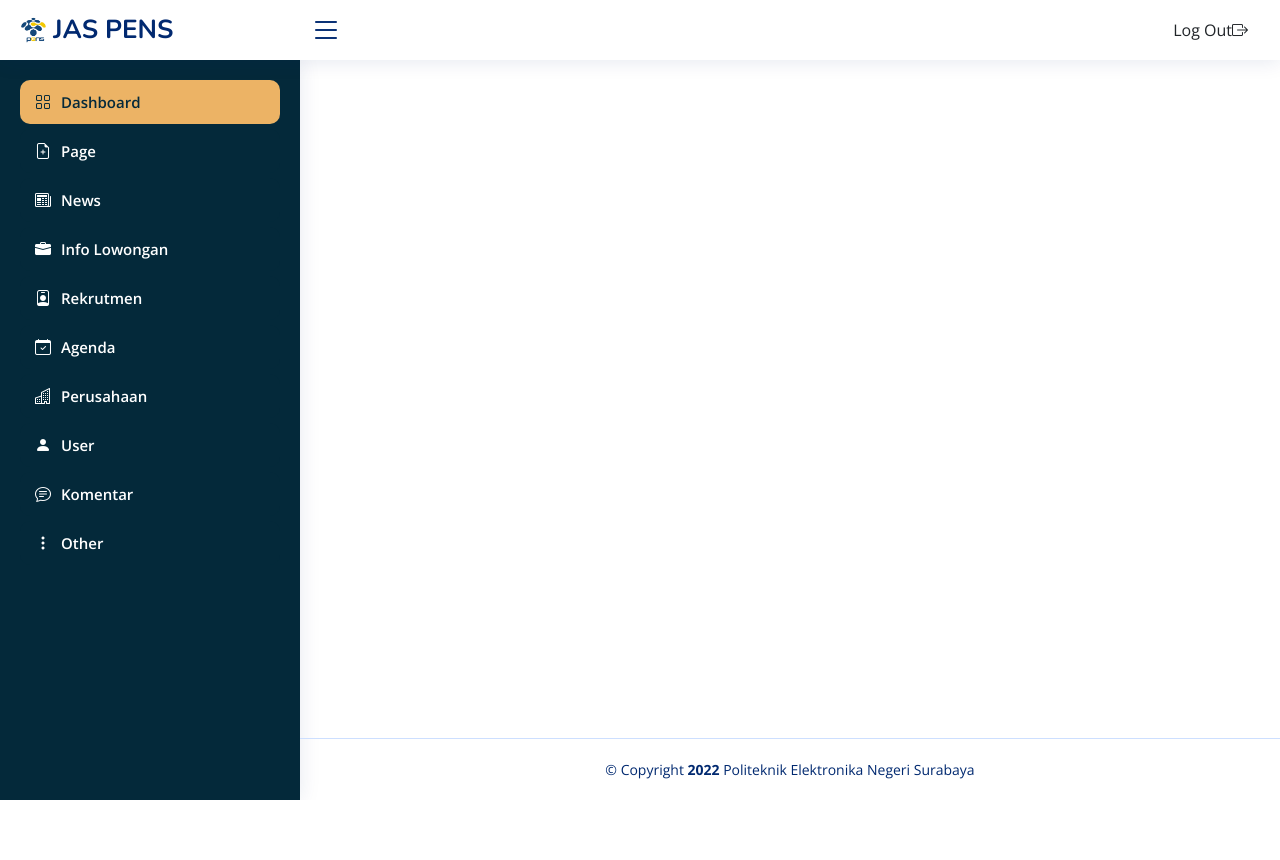
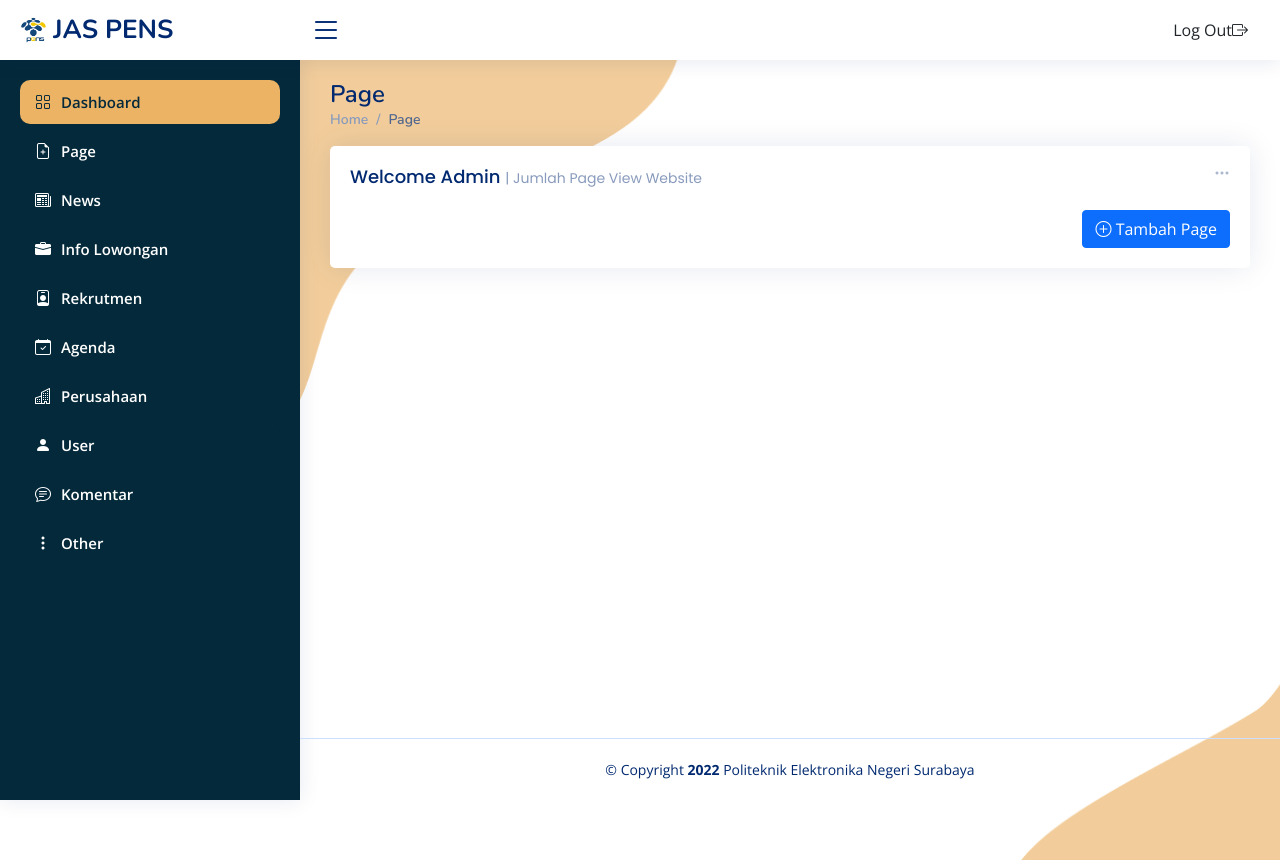
Before and after one commit to floreanhsae/ukarni, a Laravel app: page /dashboard/page in a window 1280 px wide. Before the commit the page ends 800 px from the top, so only its background shows below. Run offline with Laravel 8, Linux system fonts and the light colour scheme; some libraries are stand-ins or nearby versions.

Commit message:
page no fix

```diff
--- a/resources/views/page.blade.php
+++ b/resources/views/page.blade.php
@@ -1,5 +1,58 @@
 @extends('layouts.master')
 @section('title', 'JAS | PAGE')
 @section('content')
+<main id="main" class="main h-100">
 
+    <div class="pagetitle">
+      <h1>Page</h1>
+      <nav>
+        <ol class="breadcrumb">
+          <li class="breadcrumb-item"><a href="index.html">Home</a></li>
+          <li class="breadcrumb-item active">Page</li>
+        </ol>
+      </nav>
+    </div><!-- End Page Title -->
+
+    <section class="section dashboard">
+      <div class="row">
+
+            <!-- Jumlah Page View Website -->
+            <div class="col-12">
+              <div class="card">
+
+                <div class="filter">
+                  <a class="icon" href="#" data-bs-toggle="dropdown"><i class="bi bi-three-dots"></i></a>
+                    <ul class="dropdown-menu dropdown-menu-end dropdown-menu-arrow">
+                        <li class="dropdown-header text-start">
+                            <h6>Filter</h6>
+                        </li>
+
+                        <li><a class="dropdown-item" href="#">Today</a></li>
+                        <li><a class="dropdown-item" href="#">This Month</a></li>
+                        <li><a class="dropdown-item" href="#">This Year</a></li>
+                    </ul>
+                </div>
+
+                <div class="card-body">
+                    <h5 class="card-title">Welcome Admin <span>| Jumlah Page View Website</span></h5>
+                    <div>
+                        <div class="d-grid gap-2 d-md-flex justify-content-md-end">
+                            <button type="button" class="btn btn-primary bi bi-plus-circle"> Tambah Page</button>
+                        </div>
+                    </div>
+                    <div class="col-lg-12">
+
+                    </div>
+                </div>
+                </div>
+
+        <!-- Right side columns -->
+        <div class="col-lg-4">
+        </div>
+        <!-- End Right side columns -->
+
+      </div>
+    </section>
+
+  </main><!-- End #main -->
 @endsection
```
